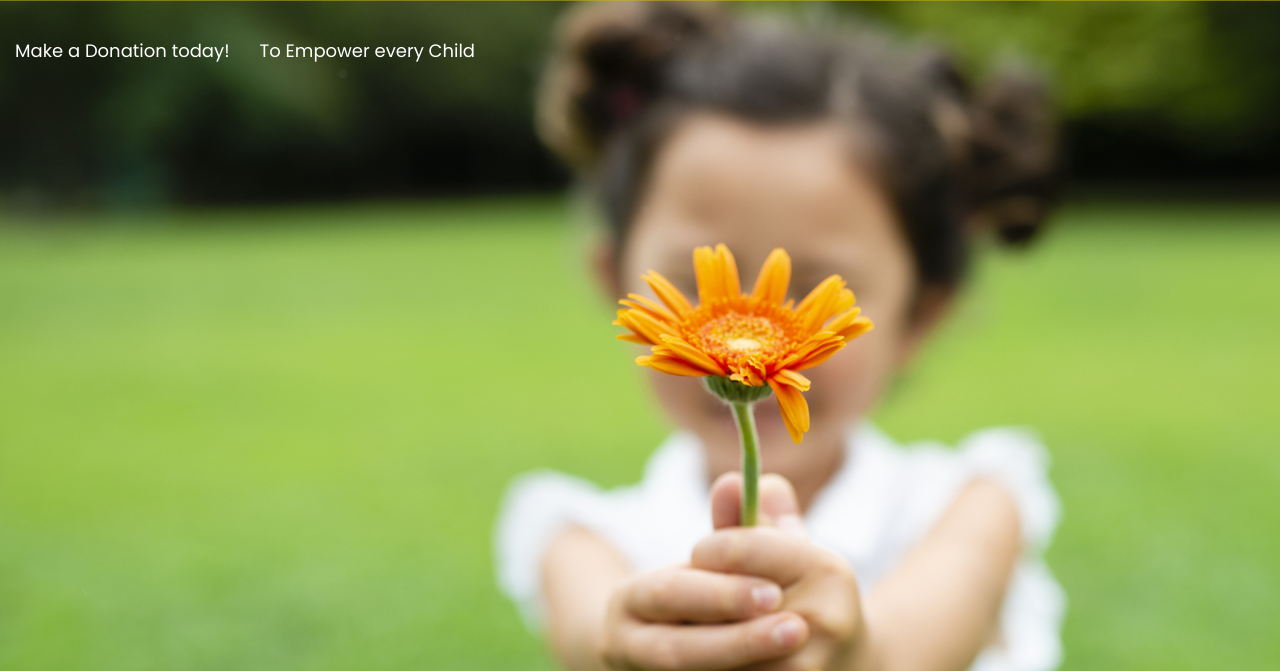
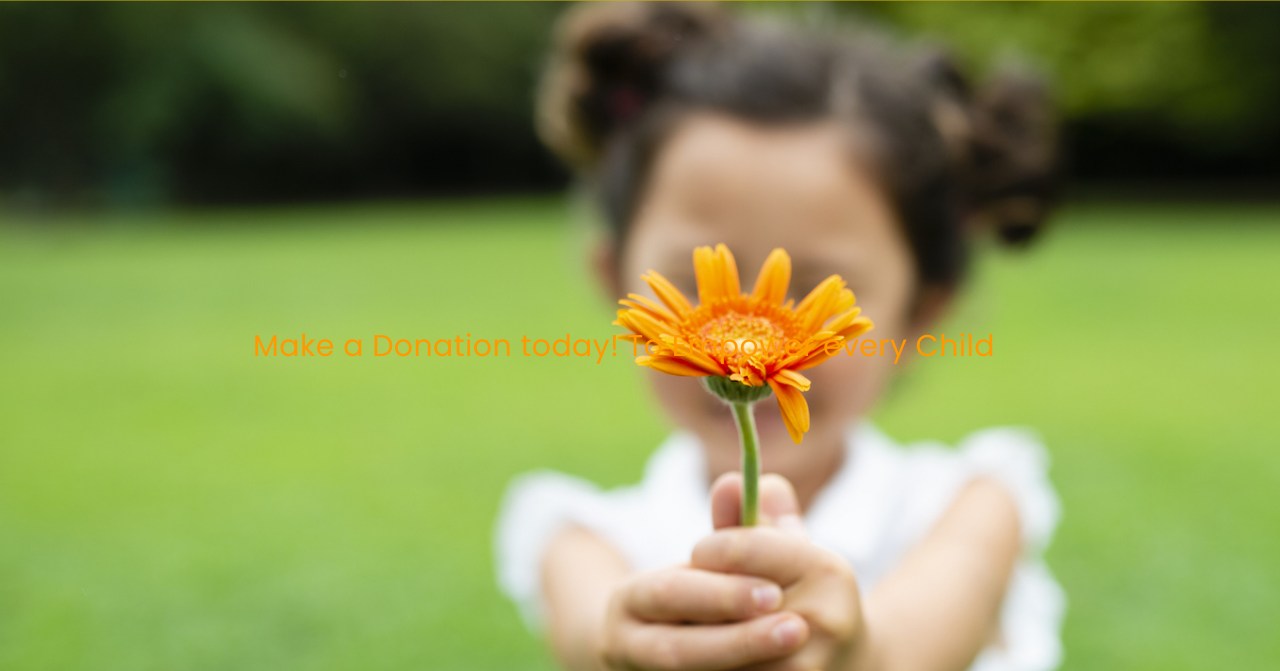
Before and after one commit to payalmangtani/payal, a plain HTML site: page index.html in a window 1280 px wide. Shown: the part 112-783 px from the top of the page. Drawn offline with nearby package versions, Linux system fonts and the light colour scheme.

Commit message:
Update style.css

```diff
--- a/style.css
+++ b/style.css
@@ -11,7 +11,6 @@
     min-height: auto;
     background-size: cover;
     position: relative;
-    background-blend-mode: darken;
 }
 .header{
     min-height: 100vh;
@@ -19,7 +18,6 @@
     background-position: center;
     background-size: cover;
     position: relative;
-    background-blend-mode: darken;
 }
 nav{
     min-height: 37px;
@@ -68,8 +66,7 @@ a.navbar-brand{
     height: 63px;
     padding: 0;
     font-size: 30px;
-	letter-spacing: 0.4px;
-
+    letter-spacing: 0.4px;
     text-decoration: none;
     color: #f5b120;
 }
@@ -85,6 +82,25 @@ a.navbar-brand{
 }
 ul ,li{
     list-style-type: none;
+}
+h1.navbar-brand{
+    height: 63px;
+    padding: 0;
+    font-size: 30px;
+    letter-spacing: 0.4px;
+    text-decoration: none;
+    color: #ff9900;
+
+}
+.text1{
+    padding-top:310px;
+    float:left;
+    padding-left:253px;
+}
+.text2{
+    padding-top:310px;
+    float:right;
+    padding-right:285px;
 }
 footer{
     background-color: rgba(34, 34, 34);
@@ -160,7 +176,6 @@ footer{
     width: 100%;
     height: 620px;
     min-height: 100%;
-    /*background-color: #ddd;*/
 }
 .container{
     width: 80%;
@@ -198,7 +213,7 @@ footer{
     font-family: sans-serif;
     font-size: 17px;
     line-height: 1.5;
-    color: black
+    color: black;
 }
 .navabout{
     height: 10rem;
@@ -207,7 +222,7 @@ footer{
     padding: 2% 4%;
     justify-content: space-between;
     align-items: center;
-    margin-bottom: 5px
+    margin-bottom: 5px;
 }
 a.navbar-about{
     height: 63px;
@@ -416,4 +431,17 @@ section i{
 /*donate page*/
 .donatepage-body{
     background-image: url("donate\ background.jpg");
+    background-repeat: no-repeat;
 }
+.container{
+    width: 80%;
+    height: 600px;
+    display: block;
+    margin: auto;
+    padding-top: 100px;
+}
+.content-section{
+    padding-top: 8%;
+    float: left;
+    width: 55%;
+}
```
